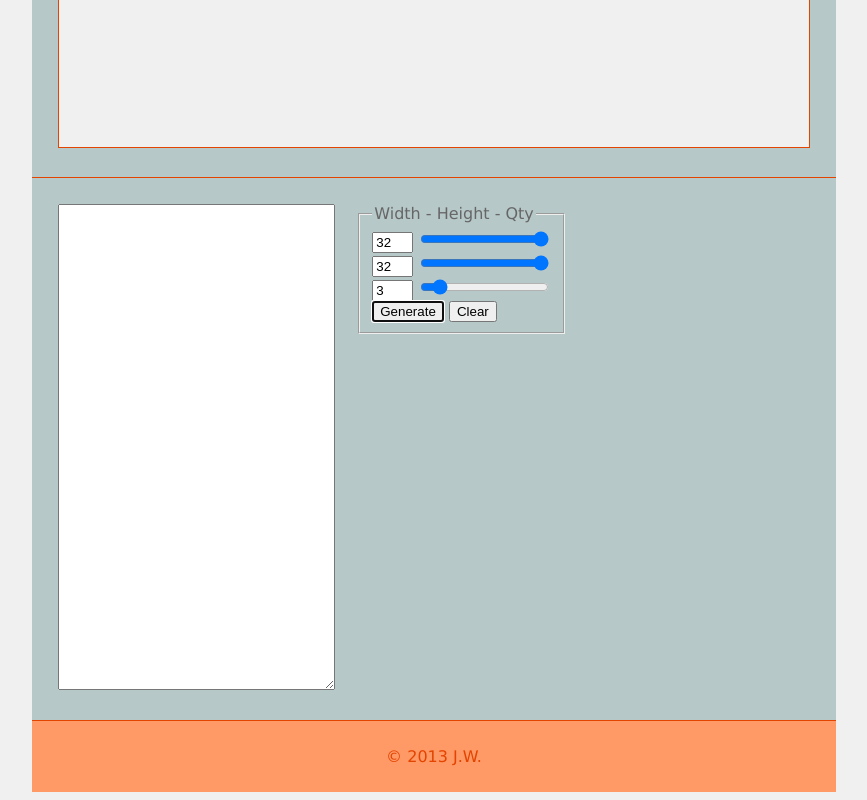
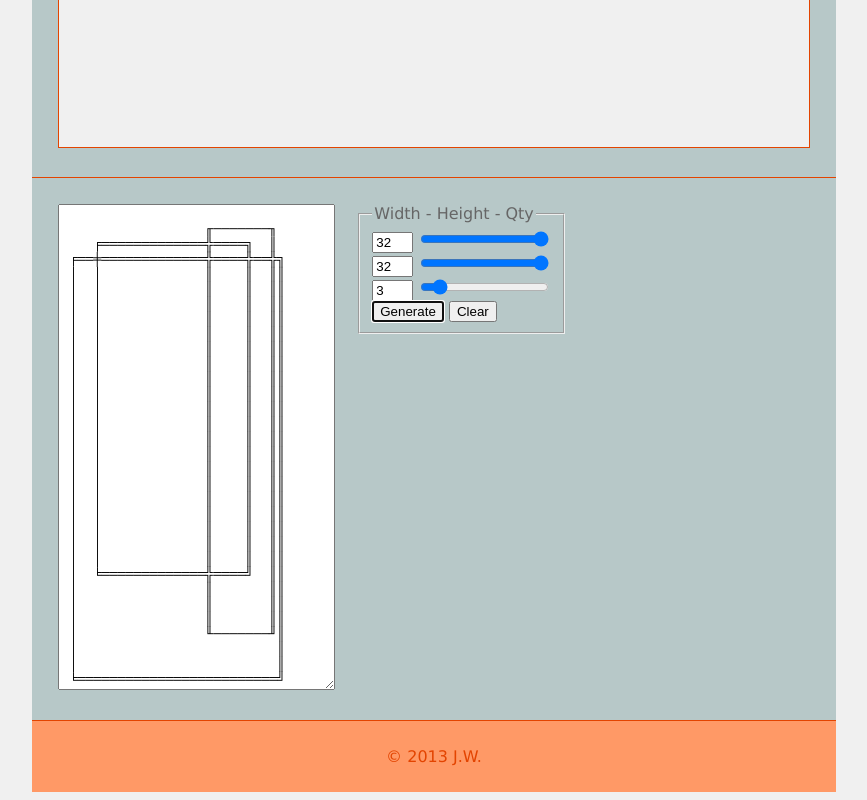
Before and after one commit to jwillifo/boxgine, a plain HTML site: page boxgine.html in a window 1280 px wide. Shown: the part 530-1330 px from the top of the page, without its empty margins (206-1073 px from the left). Drawn offline with Linux system fonts and the light colour scheme.

Commit message:
populates on page load

```diff
--- a/boxgine.html
+++ b/boxgine.html
@@ -51,5 +51,6 @@
 <footer>
     <h4><a href="http://www.johnwilliford.com">&copy; 2013 J.W.</a></h4>
 </footer>
+<script>window.onload = buildArr;</script>
 </body>
 </html>
```
